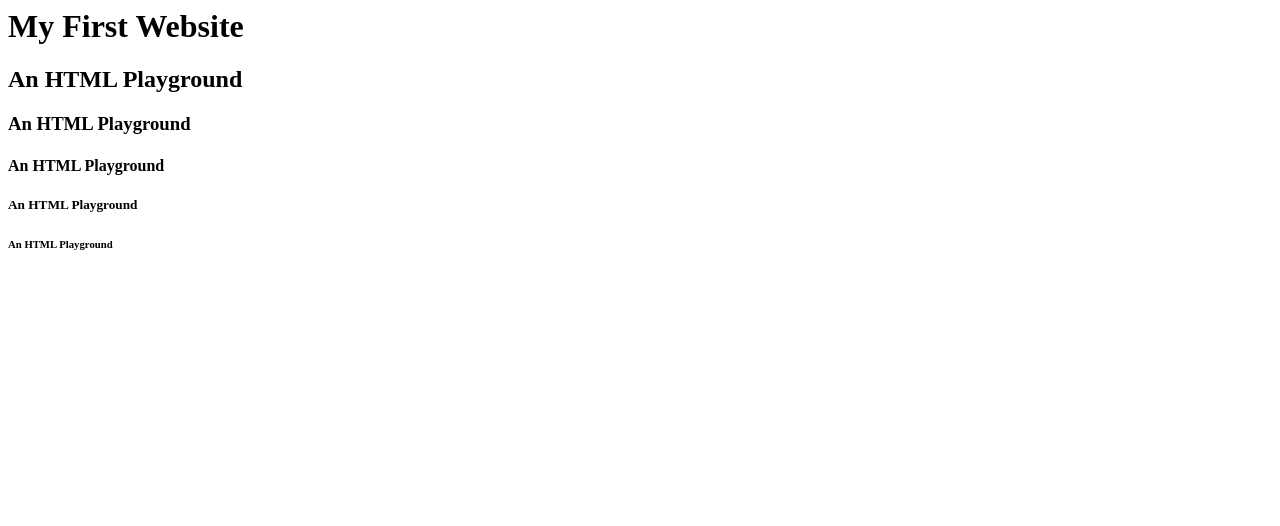
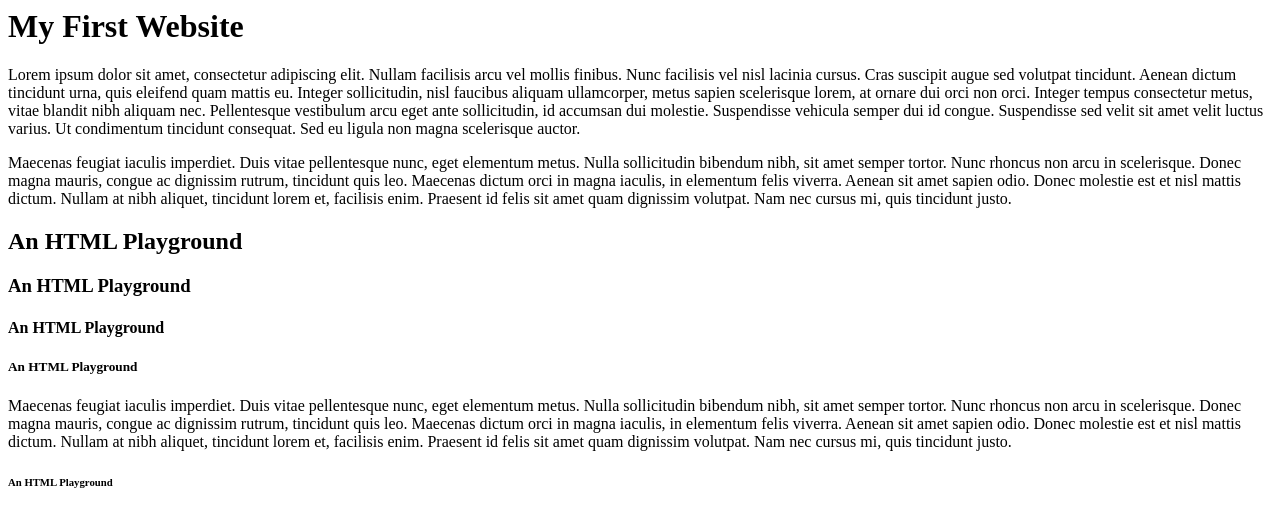
Before and after one commit to chrisgravel/chrisgravel.github.io, a plain HTML site: page index.html in a window 1280 px wide. Drawn offline with Linux system fonts and the light colour scheme.

Commit message:
Update index.html

```diff
--- a/index.html
+++ b/index.html
@@ -8,10 +8,50 @@
 <header><title>This is title</title></header>
 <body>
    <h1>My First Website</h1>
+
+   <p>
+   Lorem ipsum dolor sit amet, consectetur adipiscing elit.
+   Nullam facilisis arcu vel mollis finibus. Nunc facilisis
+   vel nisl lacinia cursus. Cras suscipit augue sed volutpat
+   tincidunt. Aenean dictum tincidunt urna, quis eleifend
+   quam mattis eu. Integer sollicitudin, nisl faucibus aliquam
+   ullamcorper, metus sapien scelerisque lorem, at ornare dui
+   orci non orci. Integer tempus consectetur metus, vitae
+   blandit nibh aliquam nec. Pellentesque vestibulum arcu eget
+   ante sollicitudin, id accumsan dui molestie. Suspendisse
+   vehicula semper dui id congue. Suspendisse sed velit sit
+   amet velit luctus varius. Ut condimentum tincidunt consequat.
+   Sed eu ligula non magna scelerisque auctor.
+</p>
+
+<p>
+   Maecenas feugiat iaculis imperdiet. Duis vitae pellentesque
+   nunc, eget elementum metus. Nulla sollicitudin bibendum nibh,
+   sit amet semper tortor. Nunc rhoncus non arcu in scelerisque.
+   Donec magna mauris, congue ac dignissim rutrum, tincidunt
+   quis leo. Maecenas dictum orci in magna iaculis, in elementum
+   felis viverra. Aenean sit amet sapien odio. Donec molestie
+   est et nisl mattis dictum. Nullam at nibh aliquet, tincidunt
+   lorem et, facilisis enim. Praesent id felis sit amet quam
+   dignissim volutpat. Nam nec cursus mi, quis tincidunt justo.
+</p>
+
    <h2>An HTML Playground</h2>
    <h3>An HTML Playground</h3>
    <h4>An HTML Playground</h4>
    <h5>An HTML Playground</h5>
+
+   <p>
+   Maecenas feugiat iaculis imperdiet. Duis vitae pellentesque
+   nunc, eget elementum metus. Nulla sollicitudin bibendum nibh,
+   sit amet semper tortor. Nunc rhoncus non arcu in scelerisque.
+   Donec magna mauris, congue ac dignissim rutrum, tincidunt
+   quis leo. Maecenas dictum orci in magna iaculis, in elementum
+   felis viverra. Aenean sit amet sapien odio. Donec molestie
+   est et nisl mattis dictum. Nullam at nibh aliquet, tincidunt
+   lorem et, facilisis enim. Praesent id felis sit amet quam
+   dignissim volutpat. Nam nec cursus mi, quis tincidunt justo.
+</p>
    <h6>An HTML Playground</h6>
 </body>
 </html>
```
